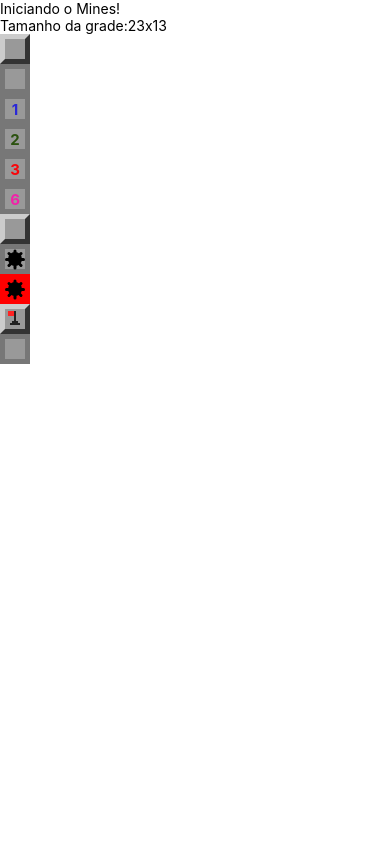
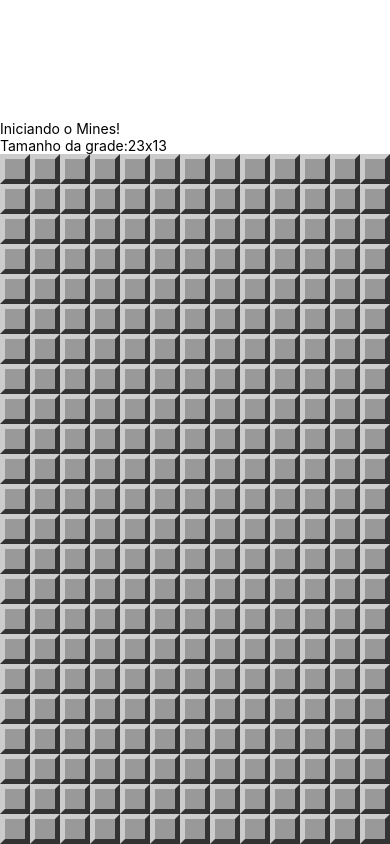
Before and after one commit to fabiosoliveira/mines, a React Native app: screen / in a window 390 px wide. Built offline with nearby package versions, Linux system fonts and the light colour scheme.

Commit message:
Criar componente MineField

```diff
--- a/src/App.js
+++ b/src/App.js
@@ -2,9 +2,24 @@
 import {View, Text, StyleSheet} from 'react-native';
 
 import params from './params';
-import Field from './components/Field';
+import MineField from './components/MineField';
+import {createMinedBoard} from './logics';
+
+function minesAmount() {
+  const cols = params.getColumnsAmount();
+  const rows = params.getRowsAmount();
+  return Math.ceil(cols * rows * params.difficultLevel);
+}
+
+function createState() {
+  const cols = params.getColumnsAmount();
+  const rows = params.getRowsAmount();
+  return createMinedBoard(rows, cols, minesAmount());
+}
 
 export default (props) => {
+  const board = createState();
+
   return (
     <View style={styles.container}>
       <Text style={styles.welcome}>Iniciando o Mines!</Text>
@@ -13,23 +28,22 @@
         {params.getRowsAmount()}x{params.getColumnsAmount()}
       </Text>
 
-      <Field />
-      <Field opened />
-      <Field opened nearMines={1} />
-      <Field opened nearMines={2} />
-      <Field opened nearMines={3} />
-      <Field opened nearMines={6} />
-      <Field mined />
-      <Field mined opened />
-      <Field mined opened exploded />
-      <Field flagged />
-      <Field flagged opened />
+      <View style={styles.board}>
+        <MineField board={board} />
+      </View>
     </View>
   );
 };
 
 const styles = StyleSheet.create({
-  container: {},
+  container: {
+    flex: 1,
+    justifyContent: 'flex-end',
+  },
+  board: {
+    alignItems: 'center',
+    backgroundColor: '#AAA',
+  },
   welcome: {},
   instructions: {},
 });
--- /dev/null
+++ b/src/components/MineField.js
@@ -0,0 +1,24 @@
+import React from 'react';
+import {View, StyleSheet} from 'react-native';
+
+import Field from './Field';
+
+export default (props) => {
+  const rows = props.board.map((row, r) => {
+    const columns = row.map((field, c) => {
+      return <Field {...field} key={c} />;
+    });
+    return (
+      <View key={r} style={{flexDirection: 'row'}}>
+        {columns}
+      </View>
+    );
+  });
+  return <View style={styles.container}>{rows}</View>;
+};
+
+const styles = StyleSheet.create({
+  container: {
+    backgroundColor: '#EEE',
+  },
+});
```
